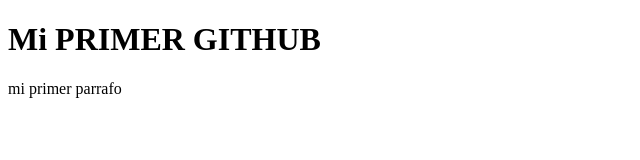
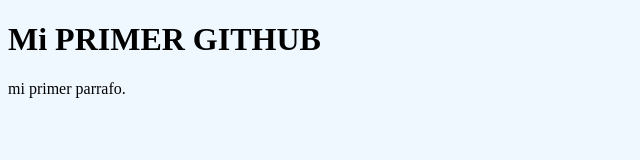
Before and after one commit to iviyo22/iviyo1, a plain HTML site: page index.html in a window 1280 px wide. Shown: the whole page, without its empty margins (0-640 px from the left). Drawn offline with Linux system fonts and the light colour scheme.

```diff
--- a/index.html
+++ b/index.html
@@ -9,7 +9,7 @@
 </head>
 <body>
     <h1> Mi PRIMER GITHUB</h1>
-    <p>mi primer parrafo</p>
+    <p>mi primer parrafo.</p>
 
 </body>
 </html>
--- a/style.css
+++ b/style.css
@@ -0,0 +1,3 @@
+body{
+    background-color: aliceblue;
+}
```
Also changed, not shown: 1 other file.
